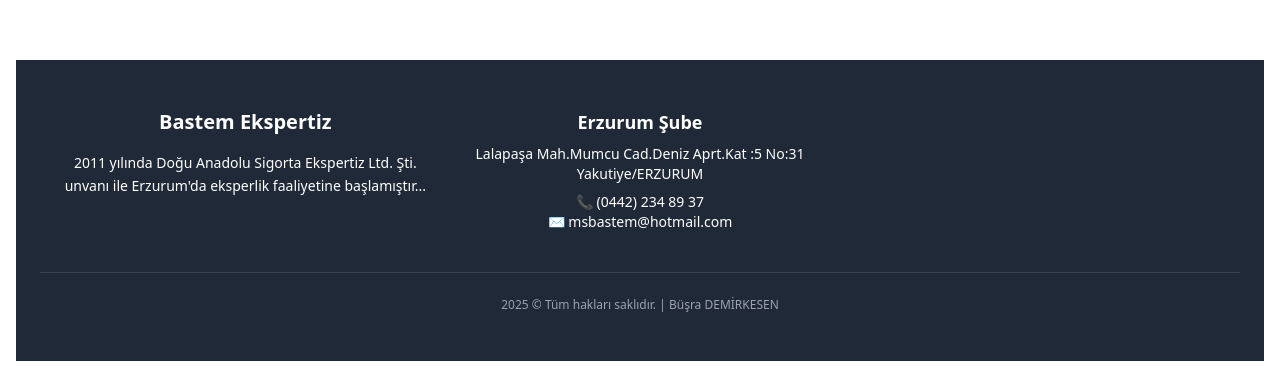
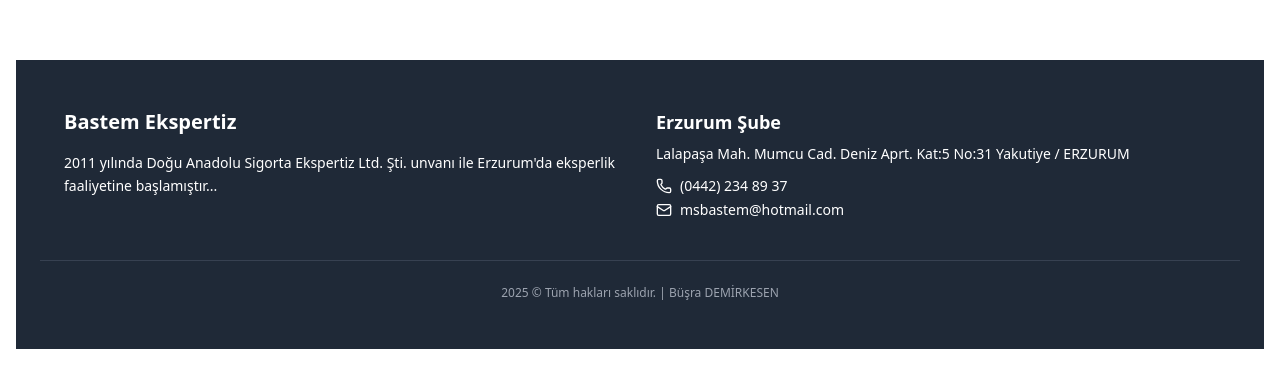
Before and after one commit to Busra-Demirkesen/bastem-ekspertiz, a React (Vite) app: page / in a window 1280 px wide. Shown: the part 2120-2497 px from the top of the page. Built offline with nearby package versions, Linux system fonts and the light colour scheme; grey boxes are pictures that could not be loaded.

Commit message:
feat: enhance Footer, LocationMap, and Contact components with improved layout and styling

```diff
--- a/src/components/Footer.jsx
+++ b/src/components/Footer.jsx
@@ -1,28 +1,37 @@
+import { Phone, Mail } from 'lucide-react';
+
 const Footer = () => {
   return (
     <footer className="w-full bg-gray-800 text-white py-12 px-6">
-      <div className="max-w-6xl mx-auto grid grid-cols-1 md:grid-cols-3 gap-8">
+      <div className="max-w-6xl mx-auto grid grid-cols-1 md:grid-cols-2 gap-8">
+
 
         <div>
-          <h2 className="text-xl font-bold mb-4">Bastem Ekspertiz</h2>
-          <p className="text-sm leading-relaxed">
+          <h2 className="text-xl font-bold mb-4 text-center md:text-left">Bastem Ekspertiz</h2>
+          <p className="text-sm leading-relaxed text-center md:text-left">
             2011 yılında Doğu Anadolu Sigorta Ekspertiz Ltd. Şti. unvanı ile Erzurum'da eksperlik faaliyetine başlamıştır...
           </p>
         </div>
 
 
+        <div className="flex flex-col items-center text-center md:items-start md:text-left">
+          <h3 className="text-lg font-semibold mb-2">Erzurum Şube</h3>
+          <p className="text-sm">
+            Lalapaşa Mah. Mumcu Cad. Deniz Aprt. Kat:5 No:31 Yakutiye / ERZURUM
+          </p>
 
-
-        <div>
-          <h3 className="text-lg font-semibold mb-2">Erzurum Şube</h3>
-          <p className="text-sm"> Lalapaşa Mah.Mumcu Cad.Deniz Aprt.Kat :5 No:31 Yakutiye/ERZURUM </p>
-          <p className="text-sm mt-2">📞 (0442) 234 89 37</p>
-          <p className="text-sm">✉️  msbastem@hotmail.com</p>
+          <div className="flex items-center gap-2 mt-3 text-sm">
+            <Phone size={16} /> (0442) 234 89 37
+          </div>
+          <div className="flex items-center gap-2 text-sm mt-1">
+            <Mail size={16} /> msbastem@hotmail.com
+          </div>
         </div>
       </div>
 
+
       <div className="mt-10 border-t border-gray-700 pt-6 text-center text-xs text-gray-400">
-       2025 © Tüm hakları saklıdır. | Büşra DEMİRKESEN
+        2025 © Tüm hakları saklıdır. | Büşra DEMİRKESEN
       </div>
     </footer>
   );
--- a/src/components/LocationMap.jsx
+++ b/src/components/LocationMap.jsx
@@ -9,14 +9,14 @@ const LocationMap = () => {
         <div className="w-full h-[300px] md:h-[400px] lg:h-[500px]">
           <iframe
             title="Erzurum Şube"
-            src="https://www.google.com/maps/embed?pb=!1m18!1m12!1m3!1d3030.1944283186135!2d41.28531747638114!3d39.90833817153081!2m3!1f0!2f0!3f0!3m2!1i1024!2i768!4f13.1!3m3!1m2!1s0x406e5b9a71b8ab4b%3A0x1f9229b39279b12b!2zSXNtZXQgw5xwLiBDZC4gRW1lw59oIEFwdC4gS2F0OjQsIDY1MDcwIEVyenVydW0!5e0!3m2!1str!2str!4v1715523645889!5m2!1str!2str"
+            src="https://www.google.com/maps/embed?pb=!1m18!1m12!1m3!1d3030.1944283186135!2d41.28531747638114!3d39.90833817153081!2m3!1f0!2f0!3f0!3m2!1i1024!2i768!4f13.1!3m3!1m2!1s0x406e5b9a71b8ab4b%3A0x1f9229b39279b12b!2zTGFsYXBhxZ8gTWFoLiBNdW1jdSBDYWQuIERlbml6IEFwcnQuIEthdCA1IE5vOjMxIFlha3V0aXllL0VSWlVSVU0!5e0!3m2!1str!2str!4v1715683212345!5m2!1str!2str"
             width="100%"
             height="100%"
             style={{ border: 0 }}
-            allowFullScreen=""
+            allowFullScreen
             loading="lazy"
             referrerPolicy="no-referrer-when-downgrade"
-          ></iframe>
+          />
         </div>
       </div>
     </section>
--- a/src/pages/Contact.jsx
+++ b/src/pages/Contact.jsx
@@ -1,37 +1,33 @@
 import React from "react";
-import {
-  MapPin,
-  Phone,
-  Printer,
-  Mail
-} from "lucide-react";
+import { MapPin, Phone, Printer, Mail } from "lucide-react";
 
 const Contact = () => {
   return (
     <div className="px-4 py-10 max-w-7xl mx-auto">
-      <h2 className="text-3xl font-bold mb-10 text-center text-gray-800">İletişim</h2>
-
+      <h2 className="text-3xl font-bold mb-10 text-center text-gray-800">
+        İletişim
+      </h2>
 
       <div className="flex flex-col lg:flex-row gap-10 mb-12">
-
         <div className="flex-1">
           <iframe
-            title="Google Map"
-            src="https://www.google.com/maps/embed?pb=!1m18!1m12!1m3!1d3067.9051388350755!2d32.85404911534344!3d39.92077047942227!2m3!1f0!2f0!3f0!3m2!1i1024!2i768!4f13.1!3m3!1m2!1s0x14d34f20696aa8a5%3A0x5dceef7d2e3c49d2!2sAnkara!5e0!3m2!1str!2str!4v1628775319382!5m2!1str!2str"
+            title="Erzurum Şube"
+            src="https://www.google.com/maps/embed?pb=!1m18!1m12!1m3!1d3030.1944283186135!2d41.28531747638114!3d39.90833817153081!2m3!1f0!2f0!3f0!3m2!1i1024!2i768!4f13.1!3m3!1m2!1s0x406e5b9a71b8ab4b%3A0x1f9229b39279b12b!2zTGFsYXBhxZ8gTWFoLiBNdW1jdSBDYWQuIERlbml6IEFwcnQuIEthdCA1IE5vOjMxIFlha3V0aXllL0VSWlVSVU0!5e0!3m2!1str!2str!4v1715683212345!5m2!1str!2str"
             width="100%"
-            height="350"
-            allowFullScreen=""
+            height="100%"
+            style={{ border: 0 }}
+            allowFullScreen
             loading="lazy"
-            className="rounded-2xl w-full h-[350px]"
-          ></iframe>
+            referrerPolicy="no-referrer-when-downgrade"
+          />
         </div>
-
 
         <div className="flex-1 text-lg space-y-6 text-gray-800">
           <div className="flex items-start gap-3">
             <MapPin className="text-black mt-1" />
             <p>
-              <strong>Adres:</strong><br />
+              <strong>Adres:</strong>
+              <br />
               Lalapaşa Mah.Mumcu Cad.Deniz Aprt.Kat :5 No:31 Yakutiye/ERZURUMm
             </p>
           </div>
@@ -50,7 +46,6 @@ const Contact = () => {
           </div>
         </div>
       </div>
-
 
       <form className="max-w-3xl mx-auto space-y-4">
         <input
```
